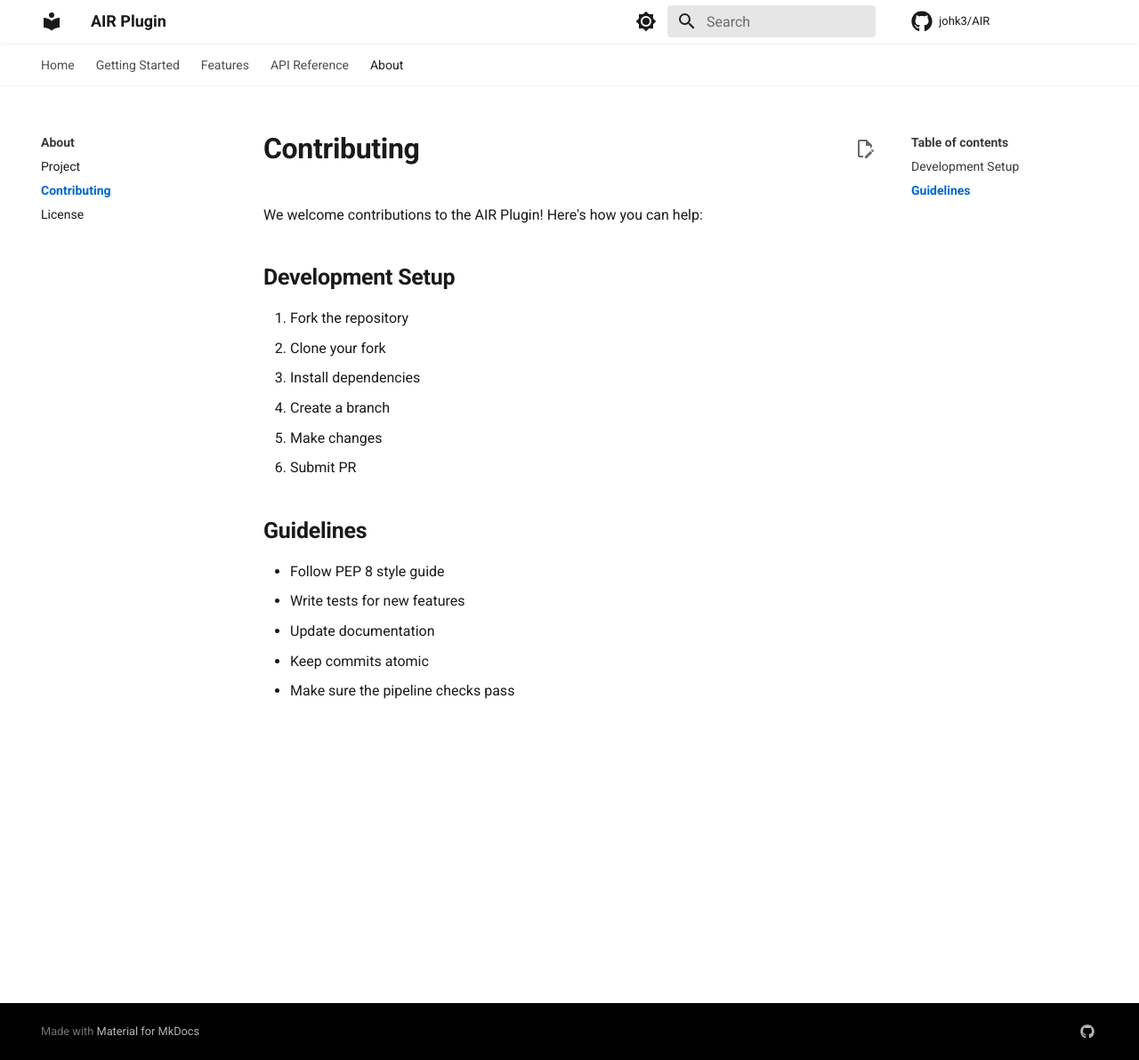
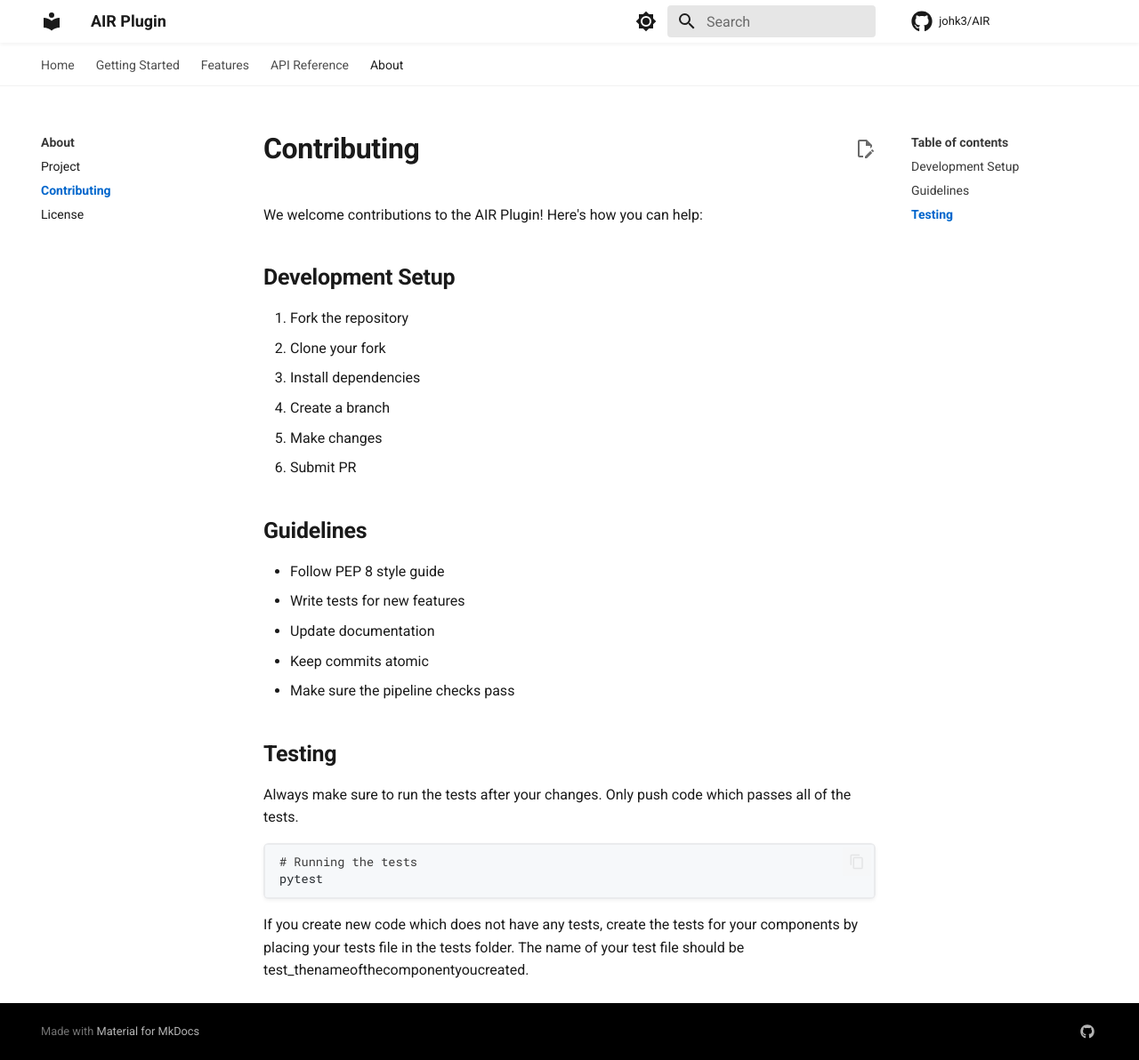
Before and after one commit to kooroshkz/AIR, an MkDocs documentation site: the page built from docs/contributing.md, in a window 1280 px wide and 1192 px high. Shown: the whole window at 89% size. Built offline with MkDocs 1.6.1 and Material for MkDocs 9.7.7, drawn with Linux system fonts in a browser that asks for light colours; comment, search, counter and statistics services are not loaded.

Commit message:
new contributing rules

````diff
--- a/docs/contributing.md
+++ b/docs/contributing.md
@@ -18,3 +18,14 @@ We welcome contributions to the AIR Plugin! Here's how you can help:
 - Update documentation
 - Keep commits atomic
 - Make sure the pipeline checks pass
+
+
+## Testing
+Always make sure to run the tests after your changes. Only push code which passes all of the tests.
+```bash
+# Running the tests
+pytest
+```
+
+If you create new code which does not have any tests, create the tests for your components by placing your tests file in the tests folder.
+The name of your test file should be test_thenameofthecomponentyoucreated.
````
